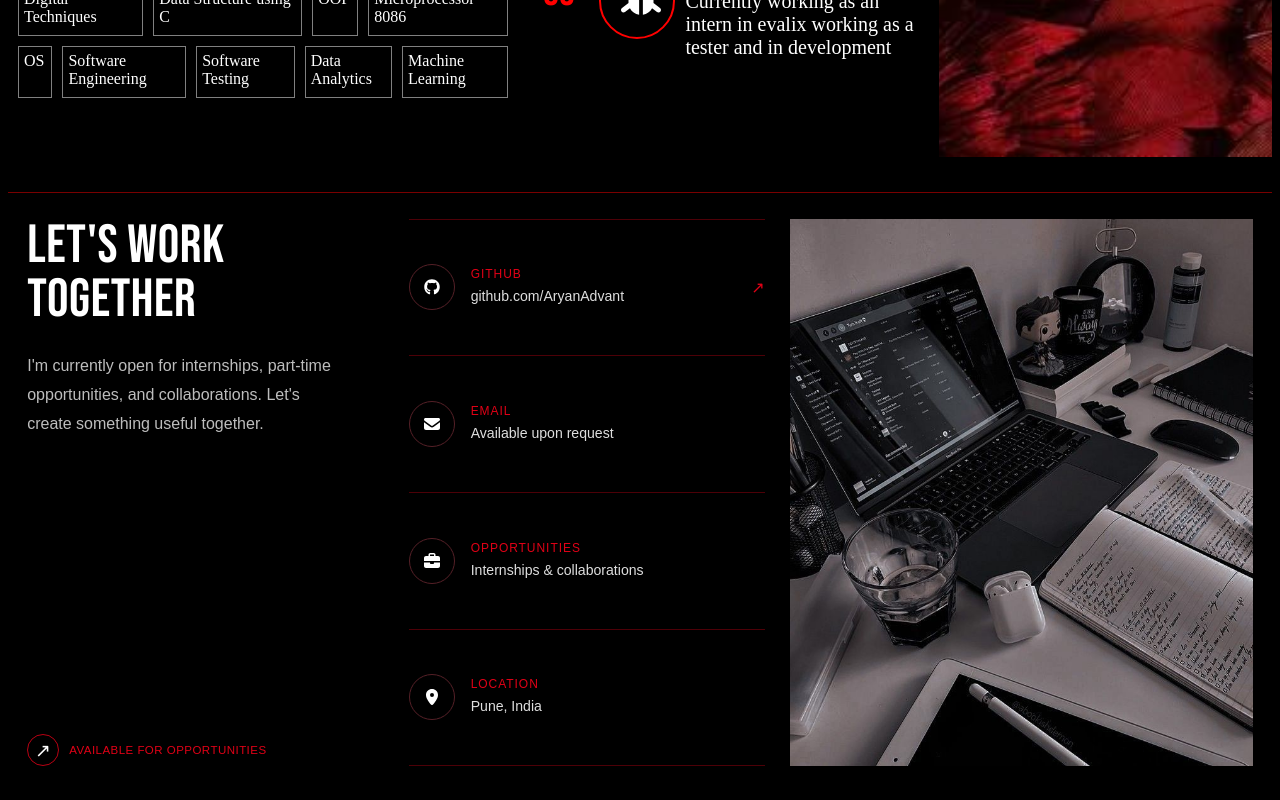
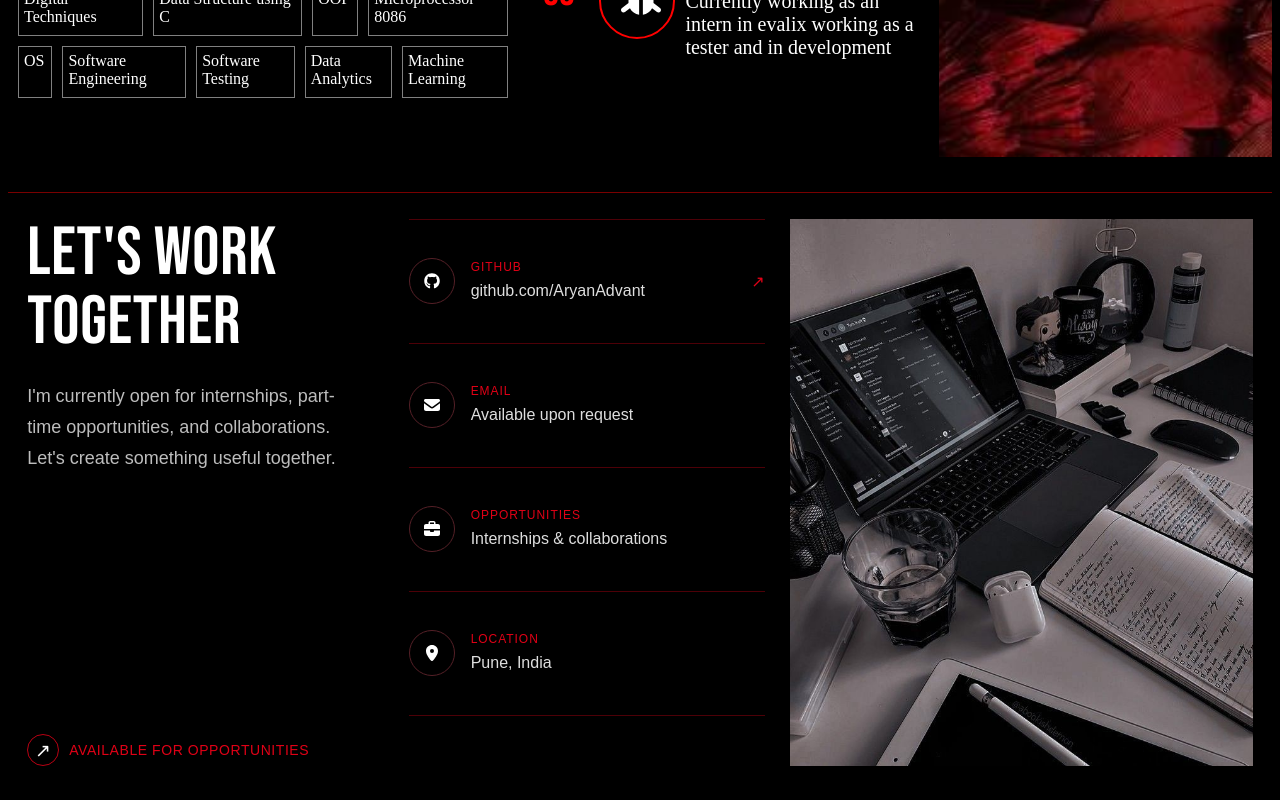
Before and after one commit to AryanAdvant/My-Portfolio, a React (Vite) app: page / in a window 1280 px wide. Shown: the part 2129-2929 px from the top of the page. Built offline with nearby package versions, Linux system fonts and the light colour scheme.

Commit message:
Use simple CSS to scale work section content

```diff
--- a/src/styles.css
+++ b/src/styles.css
@@ -824,16 +824,8 @@ body{
     }
 }
 
-/* Keep the two text columns the same height as the laptop image */
-.work-details {
-    height: 100%;
-    align-self: stretch;
-    box-sizing: border-box;
-}
 
-
-/* Scale the work-section content to use the laptop image's height */
-@media (min-width: 901px) {
+/* Scale the text columns to the laptop image */
 .work-intro {
     display: flex;
     flex-direction: column;
@@ -841,31 +833,23 @@ body{
 }
 
 .work-title {
-        font-size: clamp(44px, 4.2vw, 68px);
+    font-size: 68px;
     margin-bottom: 24px;
 }
 
 .work-description {
-        font-size: clamp(16px, 1.25vw, 19px);
-        line-height: 1.8;
-        margin-bottom: auto;
+    font-size: 18px;
+    line-height: 1.7;
 }
 
 .work-status {
     margin-top: auto;
     padding-top: 28px;
-        font-size: clamp(11px, 0.9vw, 14px);
-    }
-
-    .work-contact {
-        display: flex;
-        flex-direction: column;
-        justify-content: stretch;
+    font-size: 14px;
 }
 
 .work-contact .contact-details {
-        flex: 1;
-        min-height: 0;
+    min-height: 95px;
     padding: 14px 0;
     gap: 16px;
 }
@@ -881,7 +865,6 @@ body{
 }
 
 .work-contact .contact-value {
-        font-size: clamp(14px, 1.1vw, 17px);
+    font-size: 16px;
     line-height: 1.5;
 }
-}
```
Lines whose indentation alone changed are shown as unchanged.
